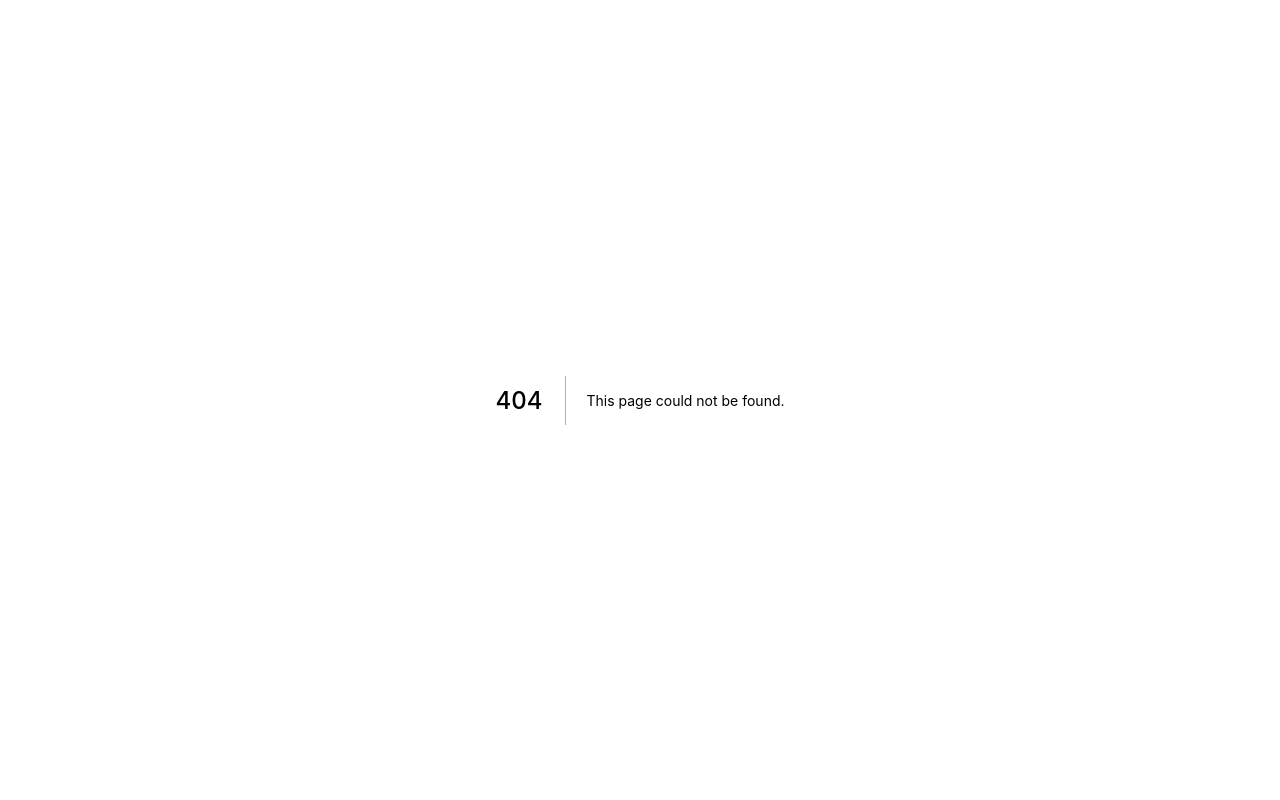
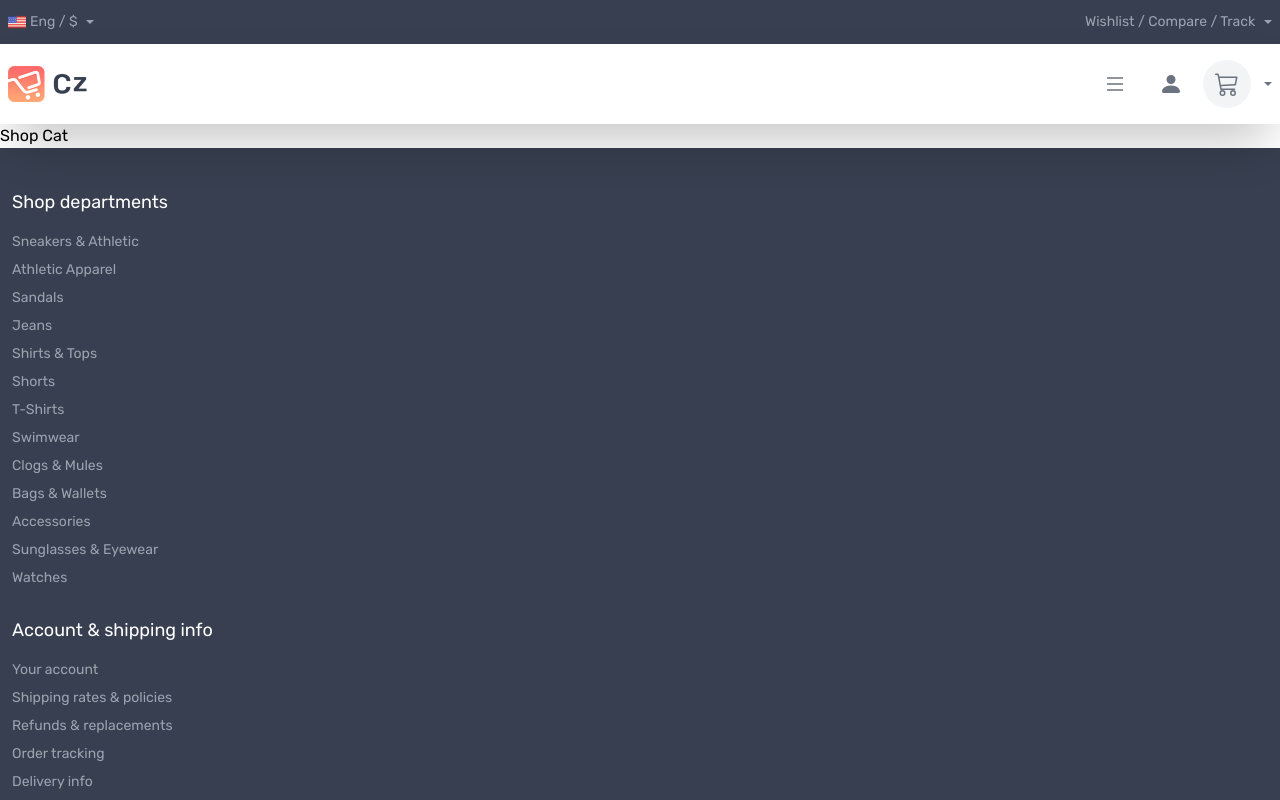
Before and after one commit to Kingkon963/CartZilla, a Next.js app: page /shopCategories in a window 1280 px wide. Before the commit this address had no page. Shown: the top 800 px of the page. Built offline with nearby package versions, Linux system fonts and the light colour scheme.

Commit message:
Footer moved

```diff
--- a/components/Layout.tsx
+++ b/components/Layout.tsx
@@ -1,9 +1,9 @@
 import React, { FC, useEffect, useState } from "react";
-import tailwind from "../tailwind.config";
 import Appbar from "./Appbar";
 import Topbar from "./Topbar";
 import Navbar from "./Navbar";
 import useWindowSize from "../hooks/useWindowSize";
+import Footer from "../components/Footer";
 
 const BottomNavbar = () => {
   return (
@@ -76,7 +76,7 @@
         <Navbar navOpen={navOpen} setNavOpen={setNavOpen} />
       </div>
       {children}
-
+      <Footer />
       {showBottomNav && <BottomNavbar />}
     </div>
   );
--- a/pages/index.tsx
+++ b/pages/index.tsx
@@ -11,7 +11,6 @@
 
 import HomeHeadCarousel from "../components/HomeHeadCarousel";
 import TrendingProducts from "../data/trandingProducts";
-import Footer from "../components/Footer";
 
 const Header: FC = () => {
   const Slider: FC = () => {
@@ -387,7 +386,6 @@
         </div>
 
         <ReadTheBlog />
-        <Footer />
       </Layout>
     </div>
   );
--- /dev/null
+++ b/pages/shopCategories.tsx
@@ -0,0 +1,12 @@
+import type { NextPage } from "next";
+import Layout from "../components/Layout";
+
+const ShopCategories: NextPage = () => {
+  return (
+    <Layout>
+      <h1>Shop Cat</h1>
+    </Layout>
+  );
+};
+
+export default ShopCategories;
```
